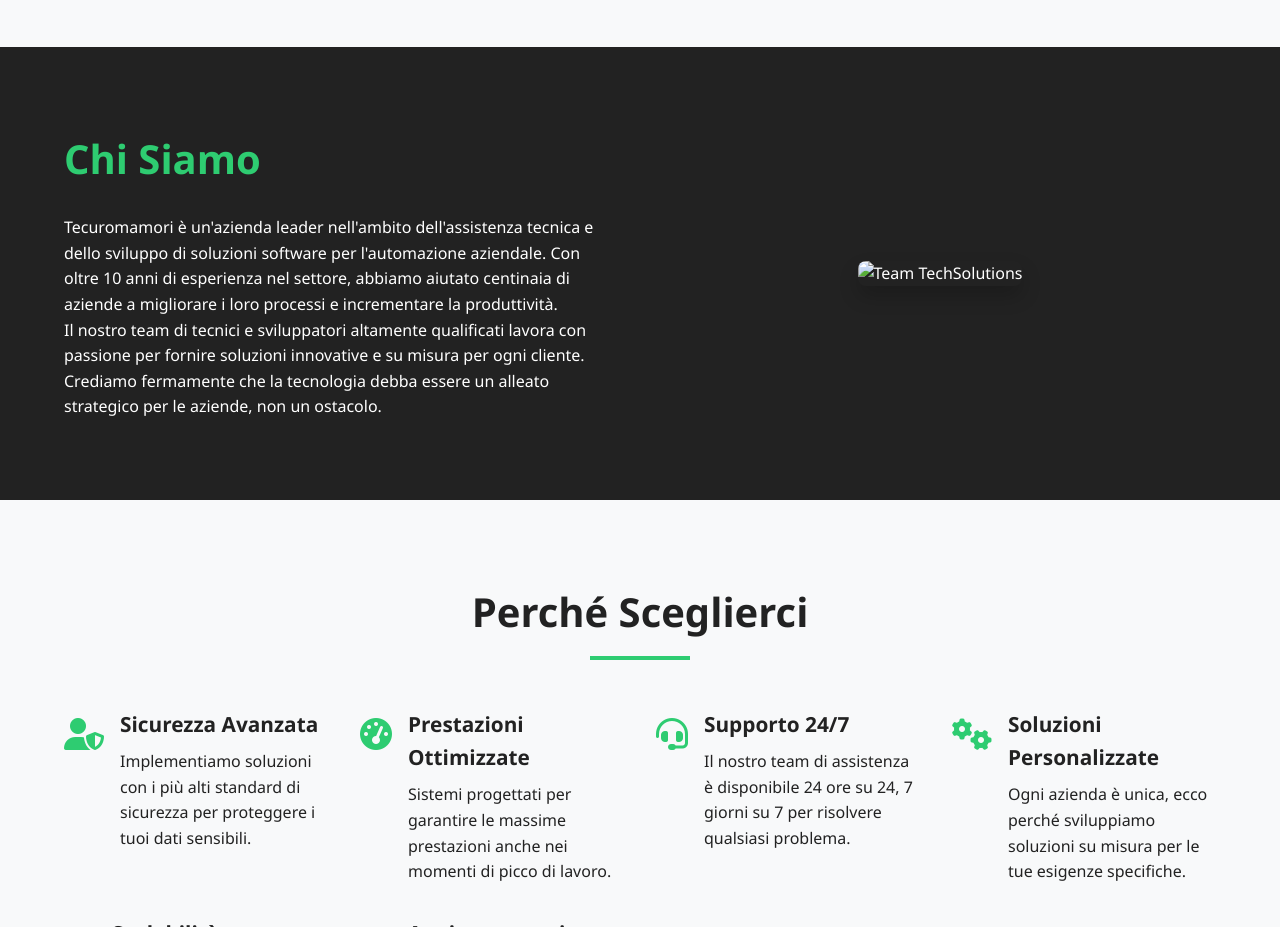
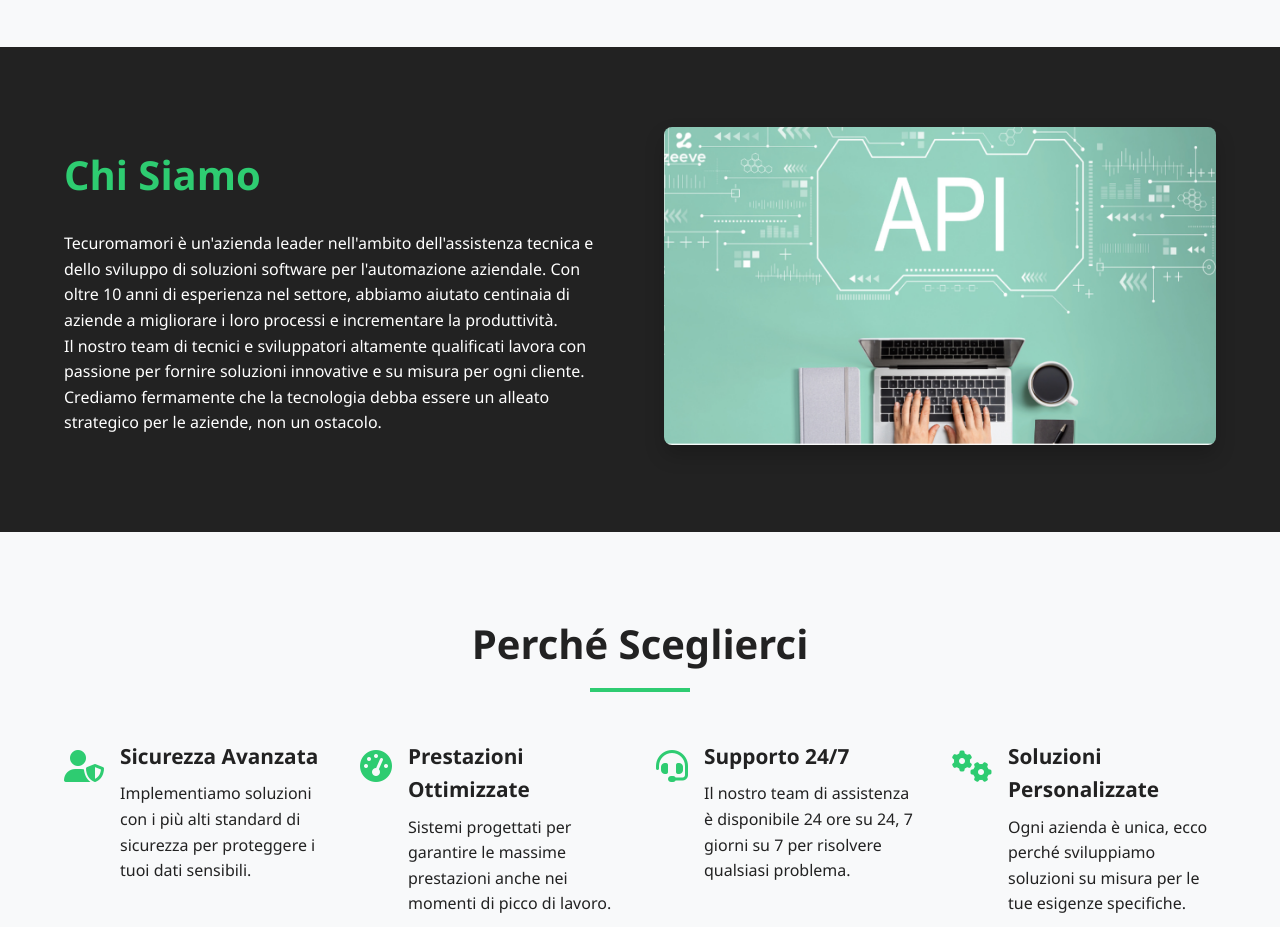
Before and after one commit to namazu-san/store, a plain HTML site: page index.html in a window 1280 px wide. Shown: the part 1380-2307 px from the top of the page. Drawn offline with Linux system fonts and the light colour scheme.

Commit message:
Add files via upload

```diff
--- a/index.html
+++ b/index.html
@@ -595,7 +595,7 @@
                     <p>Il nostro team di tecnici e sviluppatori altamente qualificati lavora con passione per fornire soluzioni innovative e su misura per ogni cliente. Crediamo fermamente che la tecnologia debba essere un alleato strategico per le aziende, non un ostacolo.</p>
                 </div>
                 <div class="about-image">
-                    <img src="/api/placeholder/600/400" alt="Team TechSolutions">
+                    <img src="aco1.png" alt="Team TechSolutions">
                 </div>
             </div>
         </div>
```
Also changed, not shown: aco1.png (added).
